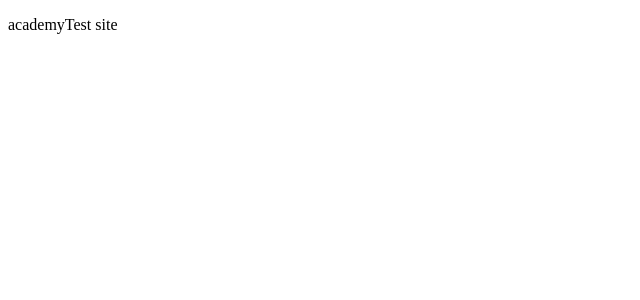
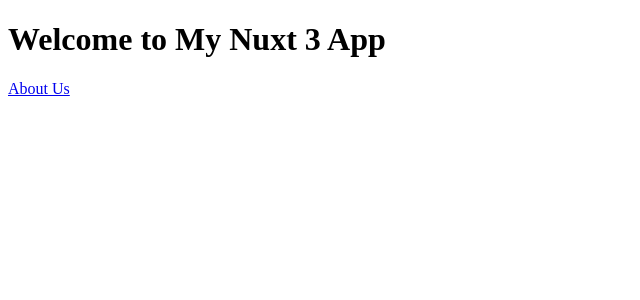
Before and after one commit to vester6/storyblokAcademy, a Nuxt app: page / in a window 1280 px wide. Shown: the top 300 px of the page, without its empty margins (0-640 px from the left). Built offline with nearby package versions, Linux system fonts and the light colour scheme.

Commit message:
nuxt layout

```diff
--- a/app.vue
+++ b/app.vue
@@ -1,5 +1,5 @@
 <template>
-  <div>
-    <p>academyTest site</p>
-  </div>
+  <NuxtLayout>
+    <NuxtPage />
+  </NuxtLayout>
 </template>
--- /dev/null
+++ b/pages/about.vue
@@ -0,0 +1,14 @@
+<template>
+  <div>
+    <h1>Aboud</h1>
+    <NuxtLink to="/">Home</NuxtLink>
+  </div>
+</template>
+
+<script setup>
+// Script setup area
+</script>
+
+<style scoped>
+/* Page-specific styles */
+</style>
--- /dev/null
+++ b/pages/index.vue
@@ -0,0 +1,14 @@
+<template>
+  <div>
+    <h1>Welcome to My Nuxt 3 App</h1>
+    <NuxtLink to="/about">About Us</NuxtLink>
+  </div>
+</template>
+
+<script setup>
+// Script setup area
+</script>
+
+<style scoped>
+/* Page-specific styles */
+</style>
```
